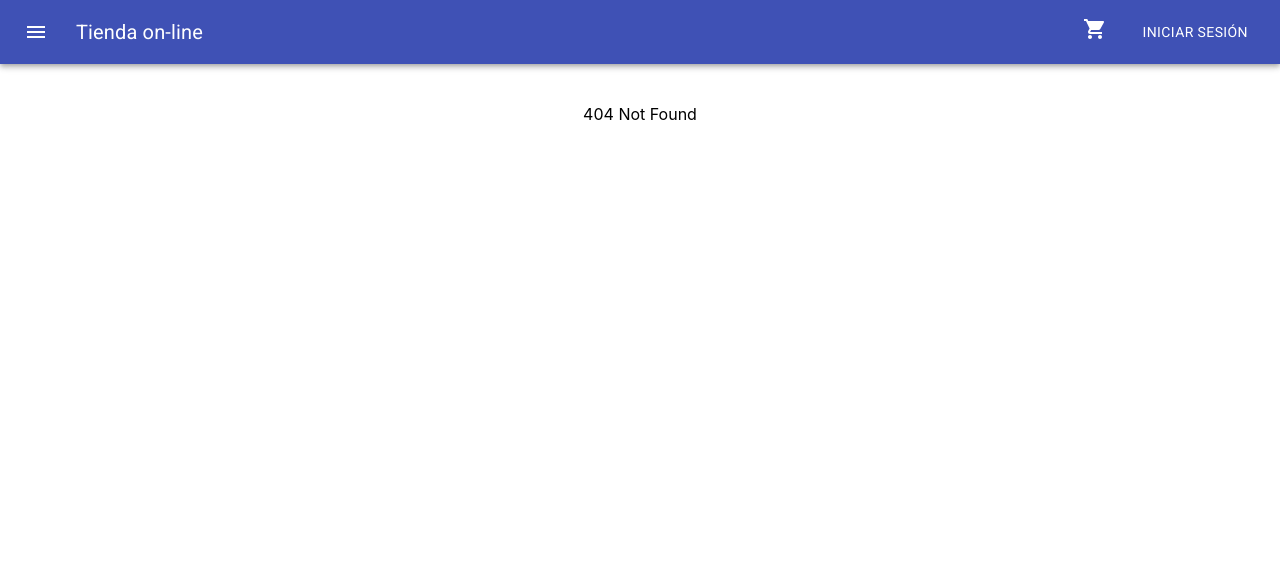
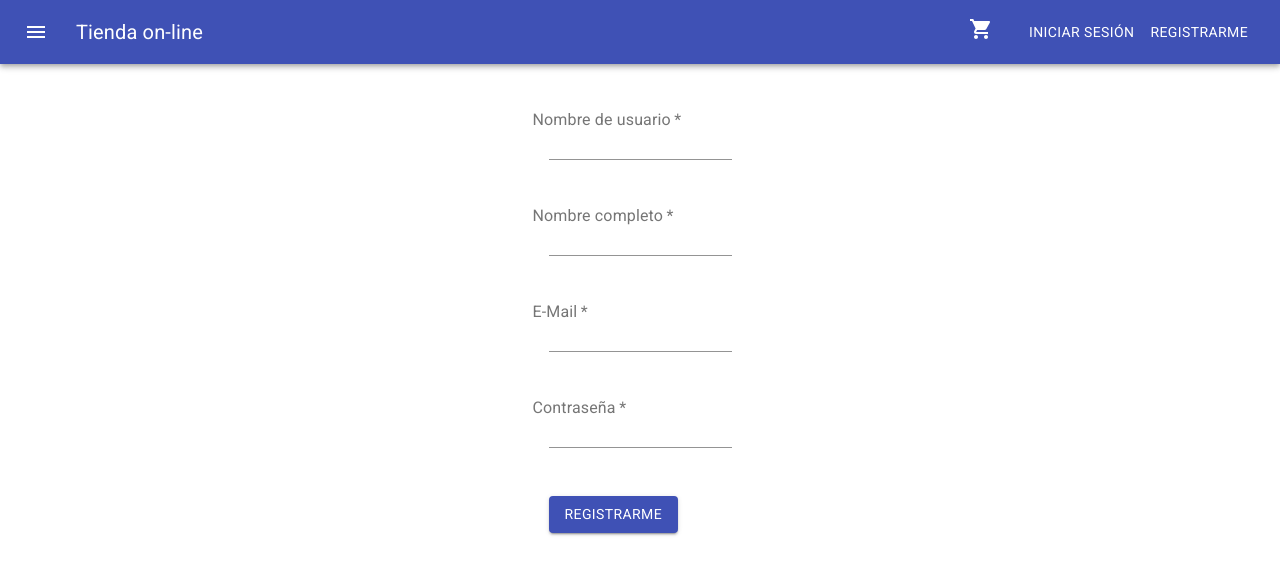
Before and after one commit to alonsoezeq/store-ui, a React (Create React App) app: page /register in a window 1280 px wide. Before the commit this address had no page. Shown: the top 574 px of the page. Built offline with nearby package versions, Linux system fonts and the light colour scheme.

Commit message:
added register page and some code and style improvements

```diff
--- a/src/App.js
+++ b/src/App.js
@@ -9,6 +9,17 @@ import 'fontsource-roboto';
 import NavBar from './components/NavBar';
 import NewProduct from './pages/NewProduct';
 import Cart from './pages/Cart';
+import Register from './pages/Register';
+
+const routes = [
+  { path: '/products/new', component: NewProduct },
+  { path: '/products/:id', component: ProductDescription },
+  { path: '/cart', component: Cart },
+  { path: '/users', component: Users },
+  { path: '/register', component: Register },
+  { path: '/', component: Home },
+  { path: '*', component: Error404 }
+];
 
 const App = () => {
   return (
@@ -17,24 +28,11 @@ const App = () => {
       <Container fixed maxWidth="lg" >
         <Box my={3} display="flex" justifyContent="center" alignItems="center">
           <Switch>
-            <Route path="/products/new">
-              <NewProduct />
-            </Route>
-            <Route path="/products/:id">
-              <ProductDescription />
-            </Route>
-            <Route path="/cart">
-              <Cart />
-            </Route>
-            <Route path="/users">
-              <Users />
-            </Route>
-            <Route exact path="/">
-              <Home />
-            </Route>
-            <Route path="*">
-              <Error404 />
-            </Route>
+            {
+              routes.map(({path, component}) =>
+                <Route exact path={path} component={component} />
+              )
+            }
           </Switch>
         </Box>
       </Container>
--- a/src/components/NavBar.js
+++ b/src/components/NavBar.js
@@ -20,6 +20,10 @@ const useStyles = makeStyles((theme) => ({
   title: {
     flexGrow: 1,
   },
+  link: {
+    color: 'inherit',
+    textDecoration: 'none'
+  }
 }));
 
 const NavBar = () => {
@@ -35,12 +39,15 @@ const NavBar = () => {
             <MenuIcon />
           </IconButton>
           <Typography variant="h6" className={classes.title}>
-                        <Link to="/" style={{ color: 'inherit', textDecoration: 'none' }}>Tienda on-line</Link>
+            <Link to="/" className={classes.link}>Tienda on-line</Link>
           </Typography>
           <IconButton edge="end" className={classes.menuButton} color="inherit" aria-label="carrito">
-                      <Link to="/cart" style={{ color: 'inherit', textDecoration: 'none' }}><ShoppingCartIcon /></Link>
+            <Link to="/cart" className={classes.link}><ShoppingCartIcon /></Link>
           </IconButton>
           <Button color="inherit">Iniciar sesión</Button>
+          <Button color="inherit">
+            <Link to="/register" className={classes.link}>Registrarme</Link>
+          </Button>
         </Toolbar>
       </AppBar>
       <SideMenu drawerToggle={drawerToggle} setDrawer={setDrawer}/>
--- a/src/components/ProductCard.js
+++ b/src/components/ProductCard.js
@@ -5,10 +5,10 @@ import ProductCarousel from "./ProductCarousel";
 import { addToCart } from "../utils/CartUtils";
 
 const ProductCard = ({product}) => {
-  let history = useHistory();
+  const history = useHistory();
   const {id, title, description, price} = product;
 
-  let openDetail = (id) => history.push("/products/" + id);
+  const openDetail = (id) => history.push("/products/" + id);
 
   return (
     <Card>
--- a/src/pages/NewProduct.js
+++ b/src/pages/NewProduct.js
@@ -59,7 +59,6 @@ const NewProduct = () => {
 
   const handleSubmit = (event) => {
     event.preventDefault();
-    console.log(product);
 
     setState({
       loading: true,
@@ -87,7 +86,7 @@ const NewProduct = () => {
           loading: false,
           status: 'error',
           message: 'Error creando el producto'
-        })
+        });
       }
 
     })
@@ -96,7 +95,7 @@ const NewProduct = () => {
         loading: false,
         status: 'error',
         message: err.toString()
-      })
+      });
     })
   }
 
@@ -175,7 +174,7 @@ const NewProduct = () => {
         </Grid>
         <Grid item>
           <FormControl className={classes.root}>
-            <Button id="submit" name="submit" type="submit" disabled={loading}>
+            <Button id="submit" name="submit" type="submit" variant="contained" color="primary" disabled={loading}>
               Cargar producto
             </Button>
           </FormControl>
--- /dev/null
+++ b/src/pages/Register.js
@@ -0,0 +1,129 @@
+import { Button, FormControl, Grid, Input, InputLabel, Snackbar } from "@material-ui/core"
+import { useState } from "react";
+import useStyles from "./ProductDescription/styles";
+import config from "../config/config";
+import Alert from "@material-ui/lab/Alert";
+import { useHistory } from "react-router";
+
+const Register = () => {
+  const classes = useStyles();
+  const history = useHistory();
+
+  const [state, setState] = useState({
+    loading: false,
+    status: null,
+    message: ''
+  });
+
+  const initialUser = {
+    username: '',
+    fullname: '',
+    email: '',
+    password: ''
+  };
+
+  const [user, setUser] = useState(initialUser);
+
+  const {loading, status, message} = state;
+  const {username, fullname, email, password} = user;
+
+  const handleChange = (event) => {
+    setUser({...user, [event.target.name]: event.target.value});
+  }
+
+  const handleSubmit = (event) => {
+    event.preventDefault();
+
+    setState({
+      loading: true,
+      status: null,
+      message: ''
+    })
+
+    fetch(config.baseApi + '/users', {
+      method: 'POST',
+      body: JSON.stringify(user),
+      headers: {
+        'Content-Type': 'application/json'
+      }
+    })
+    .then(res => {
+      if (res.ok) {
+        setState({
+          loading: false,
+          status: 'success',
+          message: 'Usuario registrado correctamente'
+        });
+        setUser(initialUser);
+        history.push('/');
+      } else {
+        setState({
+          loading: false,
+          status: 'error',
+          message: 'Error al registrar usuario'
+        });
+      }
+    })
+    .catch(err => {
+      setState({
+        loading: false,
+        status: 'error',
+        message: err.toString()
+      });
+    })
+  }
+
+  const handleSnackbarClose = () => {
+    setState({
+      loading: false,
+      status: null,
+      message: ''
+    });
+  }
+
+  return (
+    <form  autoComplete="off" onSubmit={handleSubmit}>
+      <Grid container direction="column">
+        <Grid item>
+          <FormControl required className={classes.root}>
+            <InputLabel htmlFor="username">Nombre de usuario</InputLabel>
+            <Input id="username" name="username" type="text" value={username} onChange={handleChange} />
+          </FormControl>
+        </Grid>
+        <Grid item>
+          <FormControl required className={classes.root}>
+            <InputLabel htmlFor="fullname">Nombre completo</InputLabel>
+            <Input id="fullname" name="fullname" type="text" value={fullname} onChange={handleChange} />
+          </FormControl>
+        </Grid>
+        <Grid item>
+          <FormControl required className={classes.root}>
+            <InputLabel htmlFor="email">E-Mail</InputLabel>
+            <Input id="email" name="email" type="email" value={email} onChange={handleChange} />
+          </FormControl>
+        </Grid>
+        <Grid item>
+          <FormControl required className={classes.root}>
+            <InputLabel htmlFor="password">Contraseña</InputLabel>
+            <Input id="password" name="password" type="password" value={password} onChange={handleChange} />
+          </FormControl>
+        </Grid>
+        <Grid item>
+          <FormControl className={classes.root}>
+            <Button id="submit" name="submit" type="submit" variant="contained" color="primary" disabled={loading}>
+              Registrarme
+            </Button>
+          </FormControl>
+        </Grid>
+      </Grid>
+      {
+        status &&
+        <Snackbar open autoHideDuration={6000}>
+          <Alert severity={status} onClose={handleSnackbarClose}>{message}</Alert>
+        </Snackbar>
+      }
+    </form>
+  );
+}
+
+export default Register;
```
Lines whose indentation alone changed are shown as unchanged.
